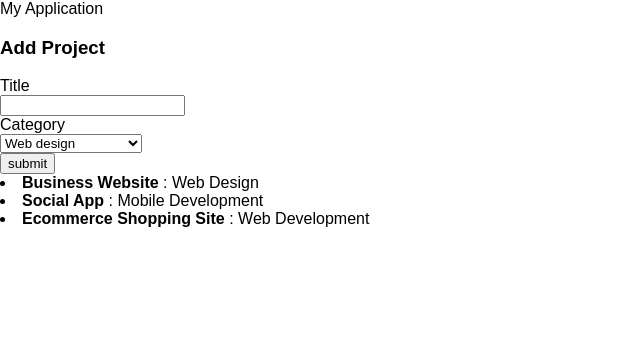
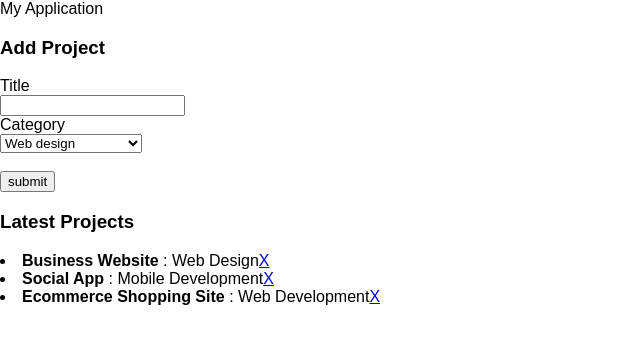
Before and after one commit to sheilambadi/learn-react, a React (Create React App) app: page / in a window 1280 px wide. Shown: the top 344 px of the page, without its empty margins (0-640 px from the left). Built offline with nearby package versions, Linux system fonts and the light colour scheme.

Commit message:
Add delete functionality

```diff
--- a/package.json
+++ b/package.json
@@ -5,7 +5,8 @@
   "dependencies": {
     "react": "^16.5.0",
     "react-dom": "^16.5.0",
-    "react-scripts": "1.1.5"
+    "react-scripts": "1.1.5",
+    "uuid": "^3.3.2"
   },
   "scripts": {
     "start": "react-scripts start",
--- a/src/App.js
+++ b/src/App.js
@@ -1,4 +1,5 @@
 import React, { Component } from 'react';
+import uuid from 'uuid';
 import Projects from './Components/Projects';
 import AddProject from './Components/AddProject';
 import './App.css';
@@ -18,14 +19,17 @@
   componentWillMount(){
     this.setState({projects: [
       {
+        id: uuid.v4(),
         title: "Business Website",
         category: "Web Design"
       },
       {
+        id: uuid.v4(),
         title: "Social App",
         category: "Mobile Development"
       },
       {
+        id: uuid.v4(),
         title: "Ecommerce Shopping Site",
         category: "Web Development"
       }
@@ -38,6 +42,13 @@
     // states are immutable thus need to push new component then update state
     let projects = this.state.projects;
     projects.push(project);
+    this.setState({projects:projects});
+  }
+
+  handleDeleteProject(id){
+    let projects = this.state.projects;
+    let index = projects.findIndex(x => x.id === id);
+    projects.splice(index, 1);
     this.setState({projects:projects});
   }
 
@@ -55,7 +66,8 @@
 
         <AddProject addProject={this.handleAddProject.bind(this)}/>
 
-        <Projects projects={this.state.projects}/>
+        <h3>Latest Projects</h3>
+        <Projects projects={this.state.projects} onDelete={this.handleDeleteProject.bind(this)}/>
       </div>
     );
 
--- a/src/Components/AddProject.js
+++ b/src/Components/AddProject.js
@@ -1,4 +1,5 @@
 import React, { Component } from 'react';
+import uuid from 'uuid';
 
 class AddProject extends Component {
     // store value submitted to state
@@ -21,6 +22,7 @@
         } else {
             // set whatever user enters in state
             this.setState({newProject: {
+                id: uuid.v4(),
                 title: this.refs.title.value,
                 category: this.refs.category.value
             }}, function(){
@@ -51,9 +53,9 @@
                 <select ref="category">
                     {categoryOptions}
                 </select>
-              </div>
+              </div><br/>
 
-              <input type="submit" value="submit"/>
+              <input type="submit" value="submit"/><br/>
 
           </form>
       </div>
--- a/src/Components/ProjectItem.js
+++ b/src/Components/ProjectItem.js
@@ -1,11 +1,19 @@
 import React, { Component } from 'react';
 
 class ProjectItem extends Component {
+
+  deleteProject(id){
+    // console.log(id+" clicked");
+    this.props.onDelete(id);
+  }
+
+
   render() {
     // console.log(this.props.projects);
     return(
       <li className="Project">
         <strong>{this.props.project.title}</strong> : {this.props.project.category}
+        <a href="#" onClick={this.deleteProject.bind(this, this.props.project.id)}>X</a>
       </li>
     );
 
--- a/src/Components/Projects.js
+++ b/src/Components/Projects.js
@@ -3,6 +3,10 @@
 
 class Projects extends Component {
   // component to loop through individual movie components before passing them to view
+
+  deleteProject(id){
+    this.props.onDelete(id);
+  }
   render() {
     // console.log(this.props.projects);
 
@@ -15,7 +19,7 @@
         return(
           // send data as property in ProjectItem
           // assign each project to projectItems
-          <ProjectItem key={project.title} project={project}/>
+          <ProjectItem onDelete={this.deleteProject.bind(this)} key={project.id} project={project}/>
         );
       });
     }
```
